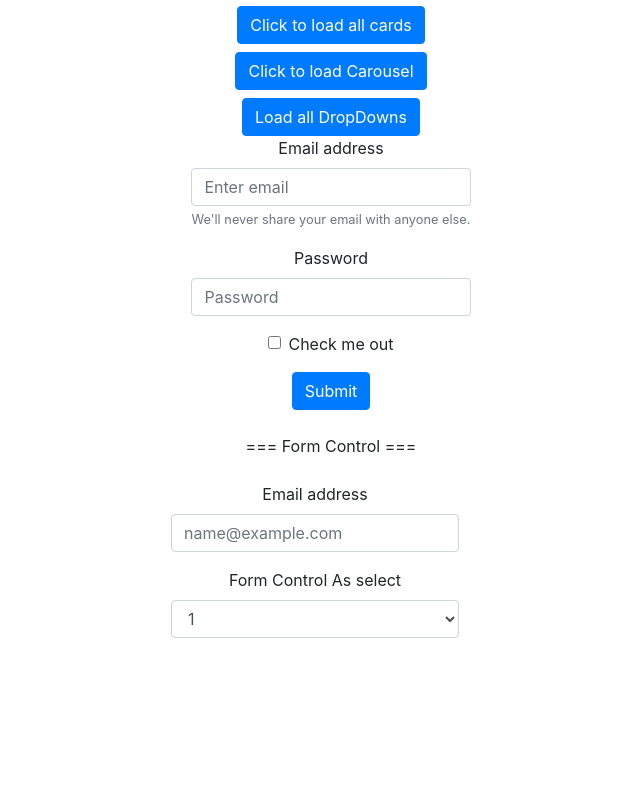
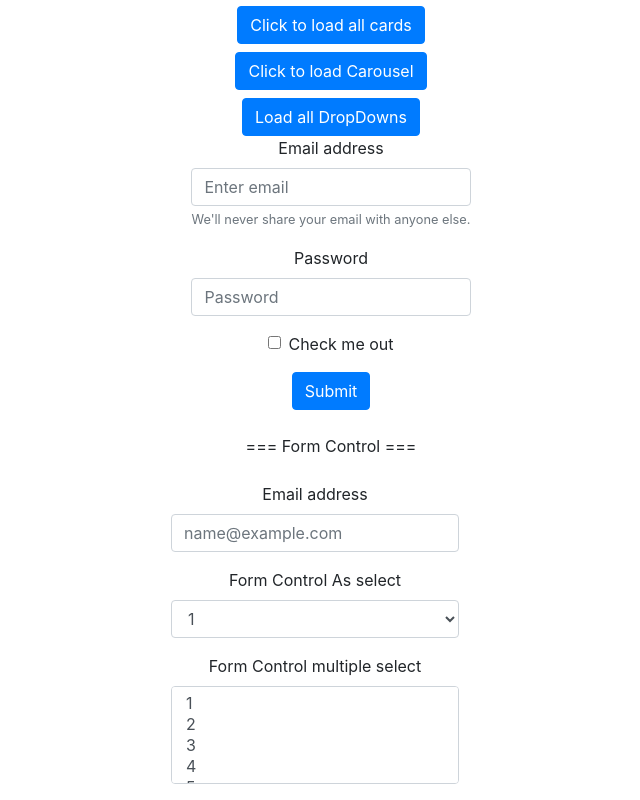
Before and after one commit to Khwajapasha/Boosrtrap-Practice, a React (Create React App) app: page / in a window 1280 px wide. Shown: the part 224-1024 px from the top of the page, without its empty margins (309-949 px from the left). Before the commit the page ends 878 px from the top, so only its background shows below. Built offline with nearby package versions, Linux system fonts and the light colour scheme.

Commit message:
Form Control As Multi Select

```diff
--- a/src/Component/MainBodySection/FormComponent/FormControlComp.jsx
+++ b/src/Component/MainBodySection/FormComponent/FormControlComp.jsx
@@ -22,6 +22,16 @@ export const FormControlComp = () => {
             <option>5</option>
           </Form.Control>
         </Form.Group>
+        <Form.Group controlId="exampleForm.ControlSelect2">
+          <Form.Label>Form Control multiple select</Form.Label>
+          <Form.Control as="select" multiple>
+            <option>1</option>
+            <option>2</option>
+            <option>3</option>
+            <option>4</option>
+            <option>5</option>
+          </Form.Control>
+        </Form.Group>
       </Form>
     </div>
   );
```
